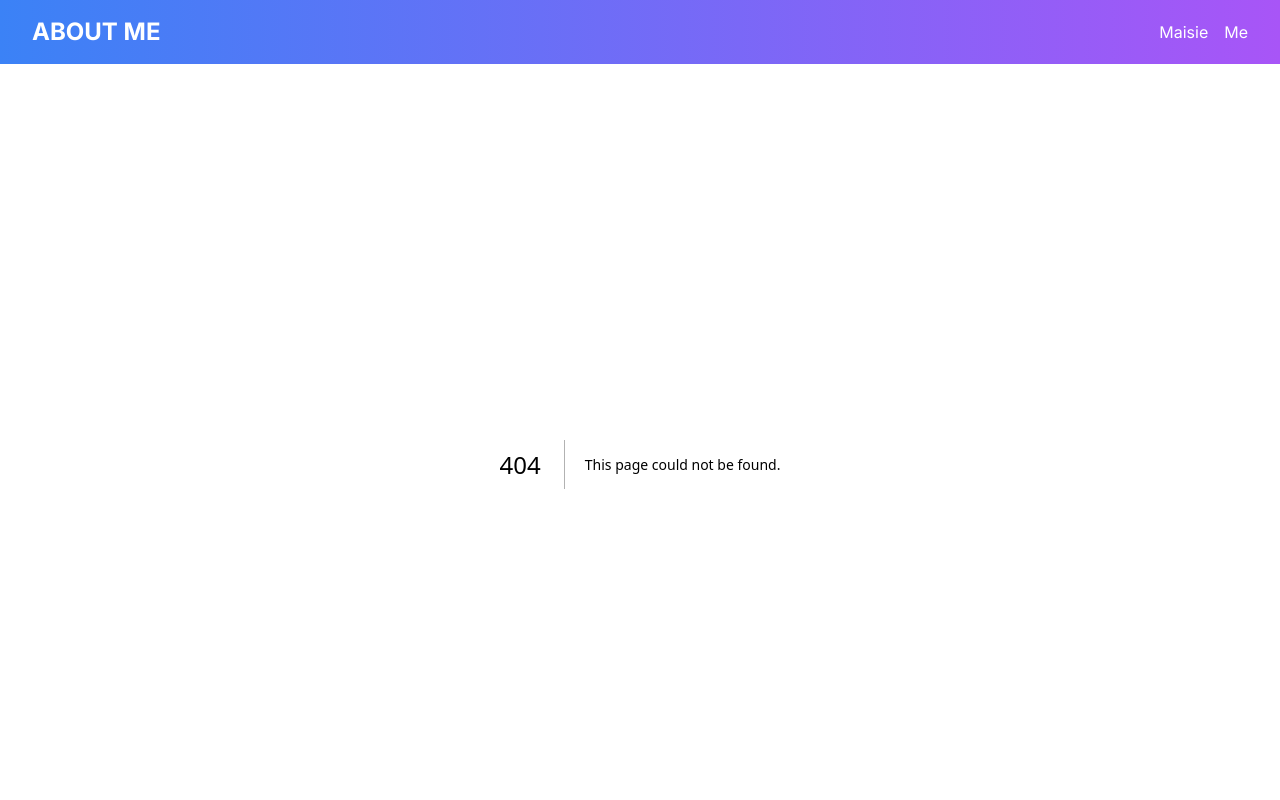
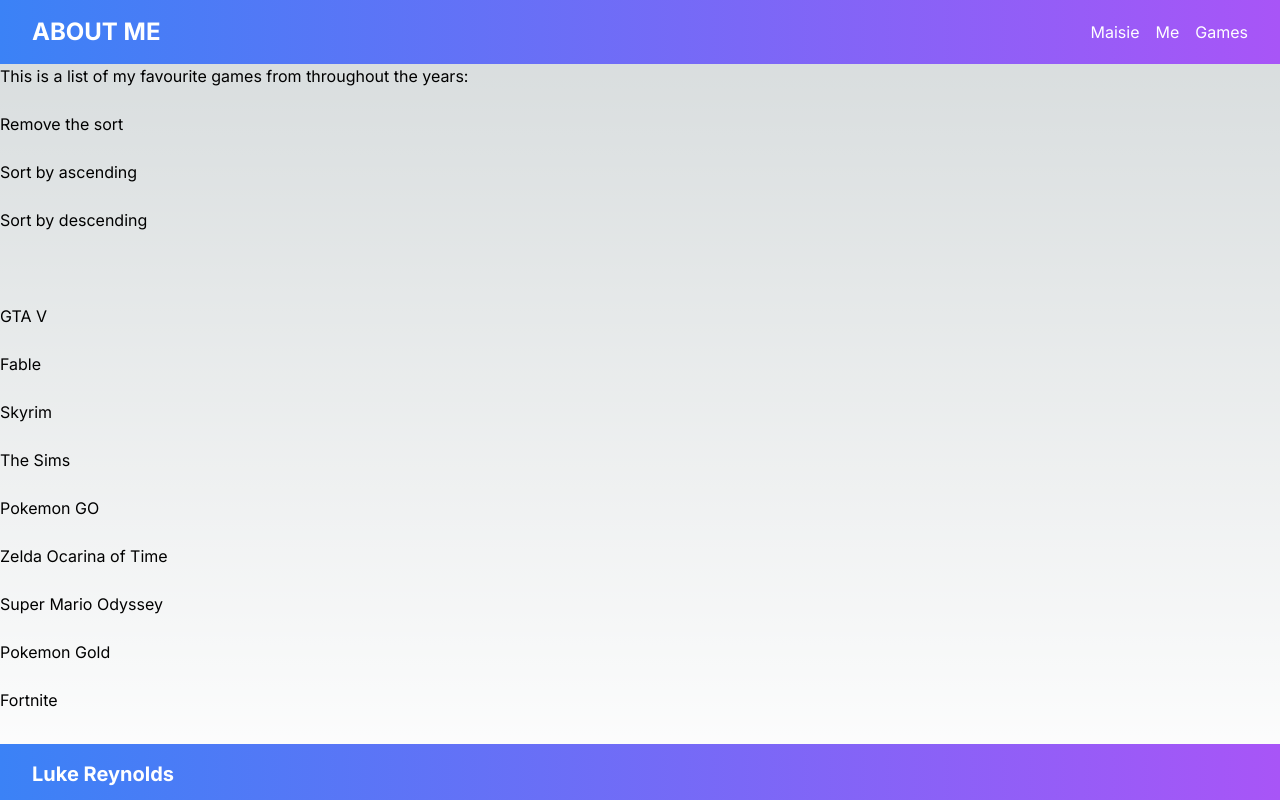
Before and after one commit to BigLu5/about-me-nextjs, a Next.js app: page /games in a window 1280 px wide. Before the commit this address had no page. Shown: the top 800 px of the page. Built offline with nearby package versions, Linux system fonts and the light colour scheme.

Commit message:
add dynamic routes

```diff
--- /dev/null
+++ b/src/app/games/[gameslist]/page.tsx
@@ -0,0 +1,13 @@
+import React from "react";
+import Link from "next/link";
+
+type gameParam = { params: { gameslist: string } };
+
+export default function Page({ params }: gameParam) {
+  return (
+    <div>
+      <h2>This is a dynamic route parameter: {params.gameslist}</h2>
+      <Link href="/games">{`<-- Go back`}</Link>
+    </div>
+  );
+}
--- /dev/null
+++ b/src/app/games/page.tsx
@@ -0,0 +1,104 @@
+import Link from "next/link";
+import React from "react";
+
+type gameSearchQuery = {
+  sortBy: string;
+};
+
+type gamesType = {
+  name: string;
+  id: number;
+};
+
+let games: gamesType[] = [
+  {
+    name: "GTA V",
+    id: 0,
+  },
+  {
+    name: "Fable",
+    id: 1,
+  },
+  {
+    name: "Skyrim",
+    id: 2,
+  },
+  {
+    name: "The Sims",
+    id: 3,
+  },
+  {
+    name: "Pokemon GO",
+    id: 4,
+  },
+  {
+    name: "Zelda Ocarina of Time",
+    id: 5,
+  },
+  {
+    name: "Super Mario Odyssey",
+    id: 6,
+  },
+  {
+    name: "Pokemon Gold",
+    id: 7,
+  },
+  {
+    name: "Fortnite",
+    id: 8,
+  },
+];
+
+//next js 'exposes' the search Params to us (search Params being the ?query=something in URLs). We're deconstructing that and then typing it.
+
+// this compares each object in our games array. If object a < object b, it will swap them in the array.
+function compareGames(a: gamesType, b: gamesType) {
+  if (a.name < b.name) {
+    return -1;
+  } else if (a.name > b.name) {
+    return 1;
+  } else {
+    return 0;
+  }
+}
+
+export default function Page({
+  searchParams,
+}: {
+  searchParams: gameSearchQuery;
+}) {
+  // making a copy of the games array so we don't mutate it. (if we just use the games, it makes it impossible to 'undo' the sorting)
+  let sortedGames = [...games];
+
+  if (searchParams.sortBy == "asc") {
+    games.sort(compareGames);
+  } else if (searchParams.sortBy == "desc") {
+    games.sort(compareGames).reverse();
+  }
+
+  return (
+    <div>
+      <h4>This is a list of my favourite games from throughout the years:</h4>
+      <p>{searchParams.sortBy}</p>
+      <br />
+      <Link href="/games">Remove the sort</Link>
+      <br />
+      <br />
+      <Link href="/games?sortBy=asc">Sort by ascending</Link>
+      <br />
+      <br />
+      <Link href="/games?sortBy=desc">Sort by descending</Link>
+      <br />
+      <br />
+      <br />
+      {sortedGames.map((game) => {
+        return (
+          <div key={game.id}>
+            <br />
+            <Link href={`/games/${game.name.toLowerCase()}`}>{game.name}</Link>
+          </div>
+        );
+      })}
+    </div>
+  );
+}
--- a/src/app/page.tsx
+++ b/src/app/page.tsx
@@ -1,6 +1,4 @@
 import React from "react";
-import Header from "@/components/Header";
-import Footer from "@/components/Footer";
 import Image from "next/image";
 
 export default function Home() {
--- a/src/components/Header.tsx
+++ b/src/components/Header.tsx
@@ -18,6 +18,11 @@ export default function Header() {
                 <div className="text-white">Me</div>
               </Link>
             </li>
+            <li>
+              <Link href="/games">
+                <div className="text-white">Games</div>
+              </Link>
+            </li>
           </ul>
         </nav>
       </div>
```
